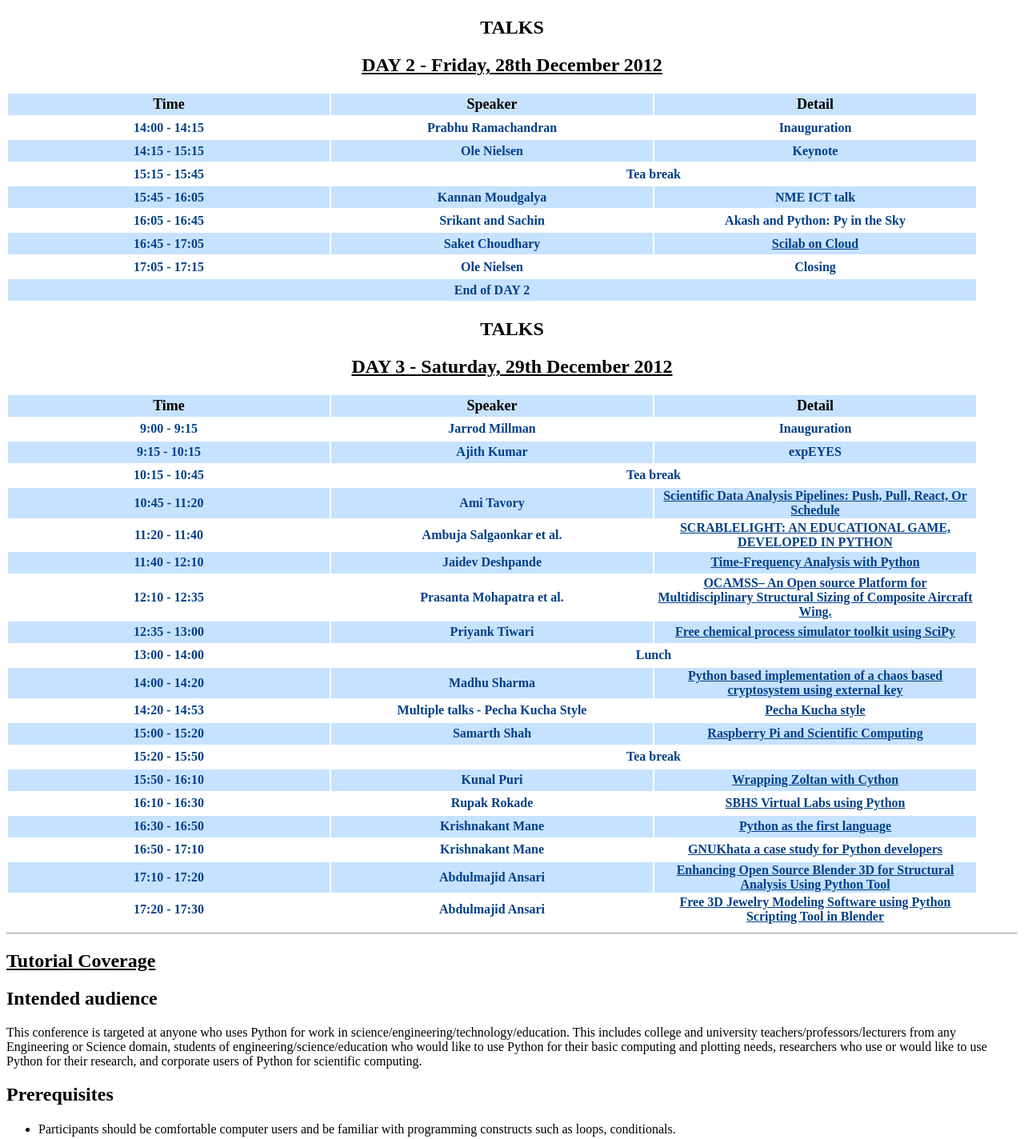
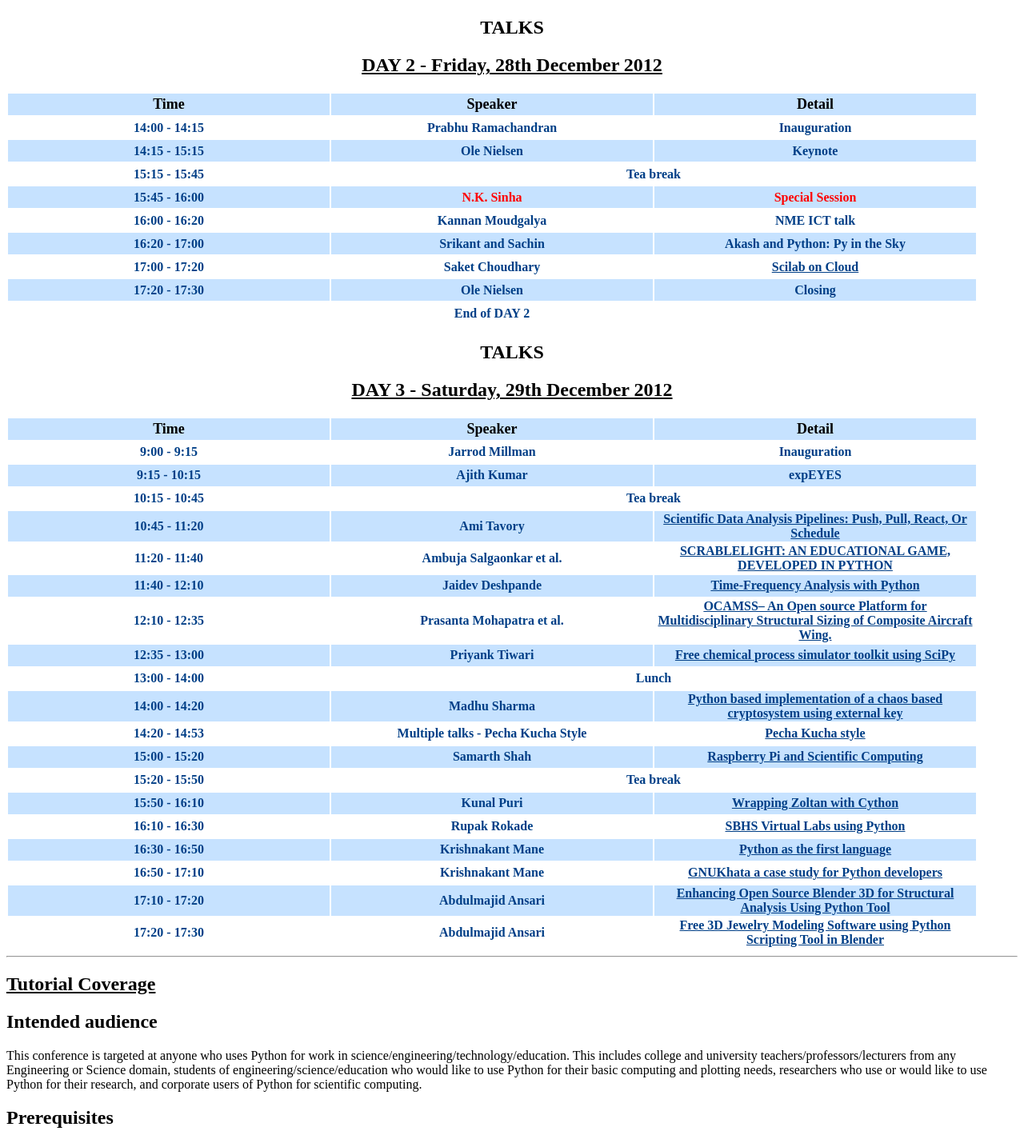
Before and after one commit to FOSSEE/scipywebsite, a Django app: template project/templates/talk/schedule.html in a window 1280 px wide. Shown: the part 1408-2832 px from the top of the page at 80% size. Run offline with Django 3.2, Linux system fonts and the light colour scheme; the template is opened without the code that fills it, so the values that code supplies are empty.

Commit message:
change schedule

```diff
--- a/project/templates/talk/schedule.html
+++ b/project/templates/talk/schedule.html
@@ -85,14 +85,18 @@ a
     <td class=tdstyle>14:15 - 15:15 <td class=tdstyle>Ole Nielsen <td class=tdstyle>Keynote
     <tr>
     <td class=tdstyle>15:15 - 15:45 <td class=tdstyle colspan=2><b>Tea break</b>
+
     <tr>
-    <td class=tdstyle>15:45 - 16:05 <td class=tdstyle>Kannan Moudgalya <td class=tdstyle>NME ICT talk
+    <td class=tdstyle>15:45 - 16:00 <td class=tdstyle style="color : red;"><b>N.K. Sinha</b> <td class=tdstyle style="color : red;"> Special Session
+
     <tr>
-    <td class=tdstyle>16:05 - 16:45 <td class=tdstyle>Srikant and Sachin <td class=tdstyle>Akash and Python: Py in the Sky
+    <td class=tdstyle>16:00 - 16:20 <td class=tdstyle>Kannan Moudgalya <td class=tdstyle>NME ICT talk
     <tr>
-    <td class=tdstyle>16:45 - 17:05 <td class=tdstyle>Saket Choudhary <td class=tdstyle><a href=#2.5>Scilab on Cloud</a>
+    <td class=tdstyle>16:20 - 17:00 <td class=tdstyle>Srikant and Sachin <td class=tdstyle>Akash and Python: Py in the Sky
     <tr>
-    <td class=tdstyle>17:05 - 17:15 <td class=tdstyle>Ole Nielsen <td class=tdstyle>Closing
+    <td class=tdstyle>17:00 - 17:20 <td class=tdstyle>Saket Choudhary <td class=tdstyle><a href=#2.5>Scilab on Cloud</a>
+    <tr>
+    <td class=tdstyle>17:20 - 17:30 <td class=tdstyle>Ole Nielsen <td class=tdstyle>Closing
     <tr>
     <td class=tdstyle colspan=3><b>End of DAY 2</b>
 </tr>
```
